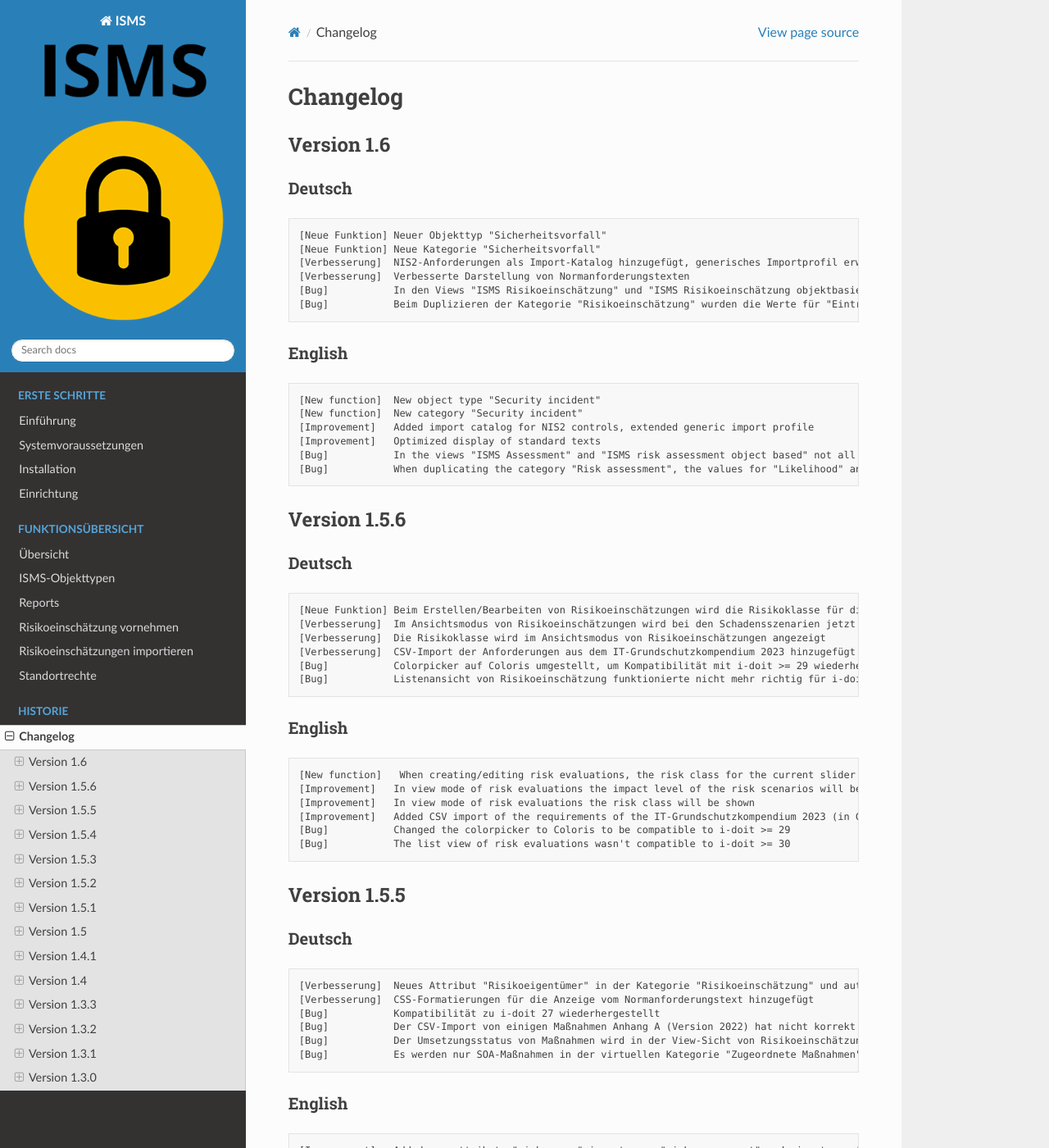
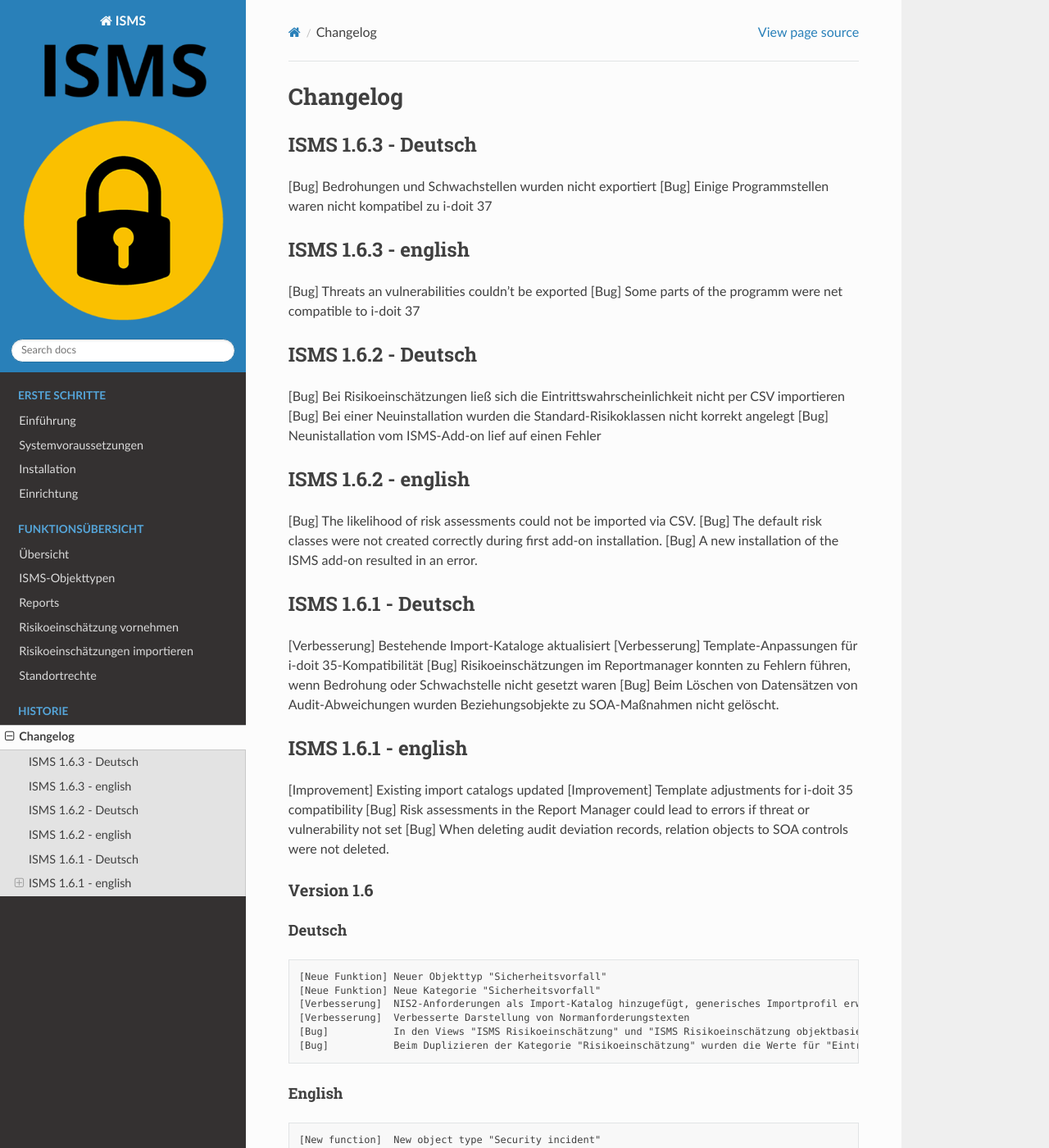
Before and after one commit to becon-de/isms.addon.docs, a Sphinx documentation site: the page built from doc/changelog.rst, in a window 1280 px wide and 1400 px high. Shown: the whole window at 82% size. Built offline with Sphinx 7.4.7 and the Read the Docs theme 3.1.0, drawn with Linux system fonts in a browser that asks for light colours.

Commit message:
[Release] ISMS-253 Update changelog

```diff
--- a/doc/changelog.rst
+++ b/doc/changelog.rst
@@ -2,6 +2,45 @@
 Changelog
 #########
 
+
+
+ISMS 1.6.3 - Deutsch
+--------------------------------------------------------------------------------
+[Bug]           Bedrohungen und Schwachstellen wurden nicht exportiert
+[Bug]           Einige Programmstellen waren nicht kompatibel zu i-doit 37
+
+ISMS 1.6.3 - english
+--------------------------------------------------------------------------------
+[Bug]           Threats an vulnerabilities couldn't be exported
+[Bug]           Some parts of the programm were net compatible to i-doit 37
+
+
+ISMS 1.6.2 - Deutsch
+--------------------------------------------------------------------------------
+[Bug]           Bei Risikoeinschätzungen ließ sich die Eintrittswahrscheinlichkeit nicht per CSV importieren
+[Bug]           Bei einer Neuinstallation wurden die Standard-Risikoklassen nicht korrekt angelegt
+[Bug]           Neunistallation vom ISMS-Add-on lief auf einen Fehler
+
+ISMS 1.6.2 - english
+--------------------------------------------------------------------------------
+[Bug]           The likelihood of risk assessments could not be imported via CSV.
+[Bug]           The default risk classes were not created correctly during first add-on installation.
+[Bug]           A new installation of the ISMS add-on resulted in an error.
+
+
+ISMS 1.6.1 - Deutsch
+--------------------------------------------------------------------------------
+[Verbesserung]  Bestehende Import-Kataloge aktualisiert
+[Verbesserung]  Template-Anpassungen für i-doit 35-Kompatibilität
+[Bug]           Risikoeinschätzungen im Reportmanager konnten zu Fehlern führen, wenn Bedrohung oder Schwachstelle nicht gesetzt waren
+[Bug]           Beim Löschen von Datensätzen von Audit-Abweichungen wurden Beziehungsobjekte zu SOA-Maßnahmen nicht gelöscht.
+
+ISMS 1.6.1 - english
+--------------------------------------------------------------------------------
+[Improvement] Existing import catalogs updated
+[Improvement] Template adjustments for i-doit 35 compatibility
+[Bug] Risk assessments in the Report Manager could lead to errors if threat or vulnerability not set
+[Bug] When deleting audit deviation records, relation objects to SOA controls were not deleted.
 
 
 *************
```
